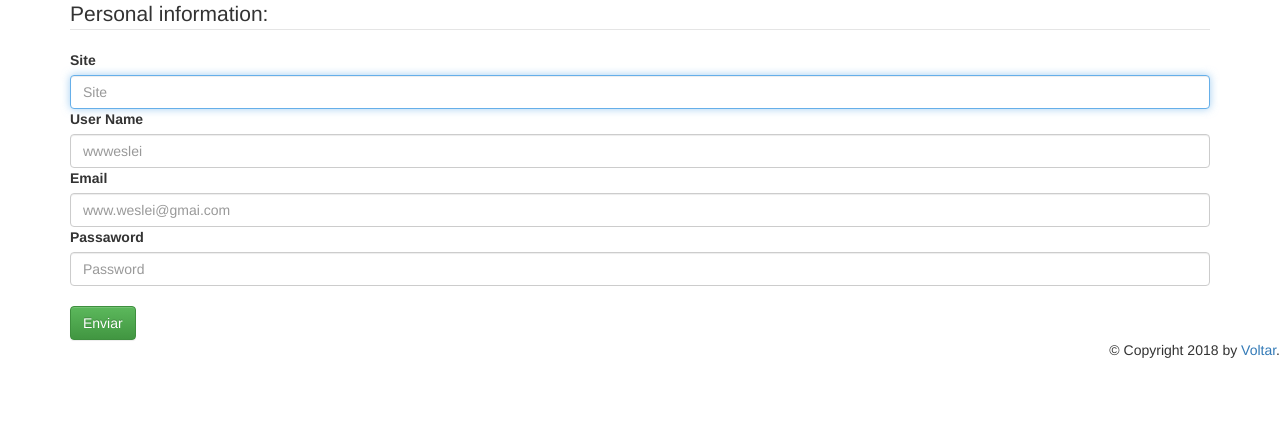
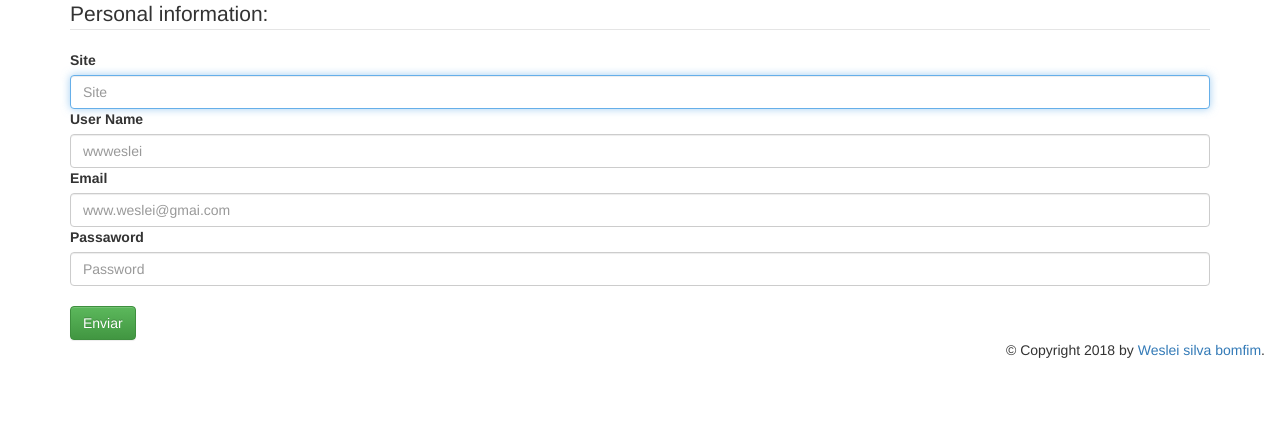
Before and after one commit to wwweslei/FlaskProject, a Flask app: page / in a window 1280 px wide. Shown: the part 73-514 px from the top of the page. Run offline with Flask 2, Linux system fonts and the light colour scheme; some libraries are stand-ins or nearby versions.

Commit message:
correcões

```diff
--- a/myapp.py
+++ b/myapp.py
@@ -67,4 +67,4 @@ class db_sites(db.Model):
 
 
 if __name__ == '__main__':
-    app.run(port=8000)
+    app.run(port=8000, host="0.0.0.0")
--- a/static/css/style.css
+++ b/static/css/style.css
@@ -1,3 +1,4 @@
 #footer{
-    text-align: right
+    text-align: right;
+    margin-right: 30px;
 }
--- a/templates/base.html
+++ b/templates/base.html
@@ -5,7 +5,7 @@
     {% block head %}
     <title>{% block title %}Flask!{% endblock title %} </title>
     <meta charset="UTF-8">
-    <link href="static/css/style.css" rel="stylesheet">
+    <!--<link href="static/css/style.css" rel="stylesheet">-->
     <meta name="viewport" content="width=device-width, initial-scale=1">
     <link rel="stylesheet" href="//maxcdn.bootstrapcdn.com/bootstrap/3.3.7/css/bootstrap.min.css">
     <link rel="stylesheet" href="//maxcdn.bootstrapcdn.com/bootstrap/3.3.7/css/bootstrap-theme.min.css"> {% endblock head %}
@@ -56,8 +56,8 @@
     </nav>
     {% endblock nav %}
     <div id="content">{% block content %}{% endblock content %}</div>
-    <div id="footer">
-        {% block footer %} &copy; Copyright 2018 by <a href="http://127.0.0.1:8000/">Voltar</a>. {% endblock footer %}
+  <div id="footer" style="text-align: right; margin-right: 15px;">
+        {% block footer %} &copy; Copyright 2018 by <a href="https://github.com/wwweslei/FlaskProject">Weslei silva bomfim</a>. {% endblock footer %}
     </div>
 </body>
 
```
